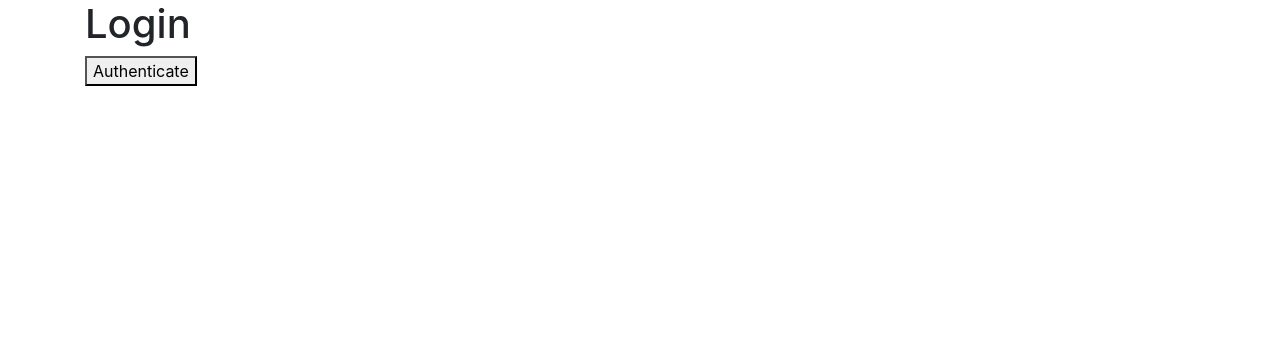
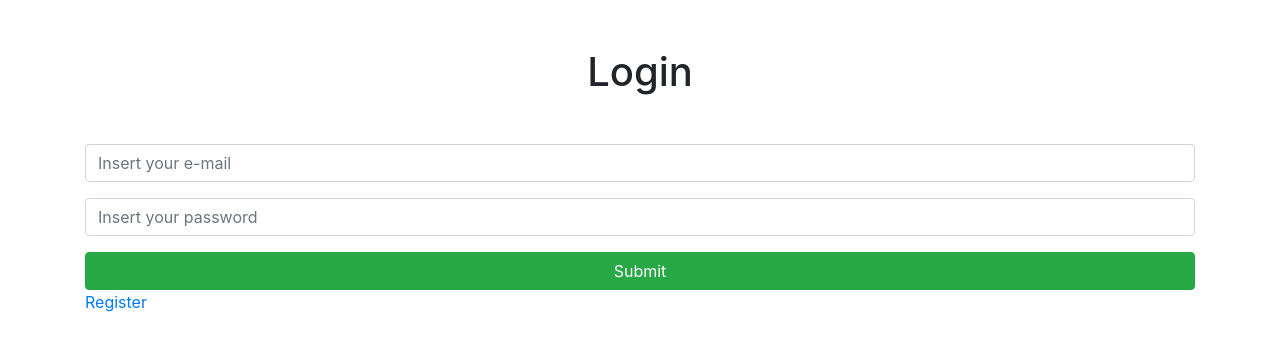
Before and after one commit to Rapha-Y/PERN_todo_list, a React (Create React App) app in the folder client/: page /login in a window 1280 px wide. Shown: the top 350 px of the page. Built offline with nearby package versions, Linux system fonts and the light colour scheme.

Commit message:
add functionality to login component

```diff
--- a/client/src/components/Login.js
+++ b/client/src/components/Login.js
@@ -1,10 +1,75 @@
-import React, { Fragment } from 'react';
+import React, { Fragment, useState } from 'react';
+import { Link } from 'react-router-dom';
 
 const Login = ({ setAuth }) => {
+    const [inputs, setInputs] = useState({
+        email: '',
+        password: ''
+    });
+
+    const { email, password } = inputs;
+
+    const onChange = e => {
+        setInputs({
+            ...inputs,
+            [e.target.name]: e.target.value
+        });
+    };
+
+    const onSubmitForm = async (e) => {
+        e.preventDefault();
+
+        try {
+            const body = { email, password };
+
+            const response = await fetch(
+                'http://localhost:5000/auth/login',
+                {
+                    method: 'POST',
+                    headers: {
+                        'Content-Type': 'application/json'
+                    },
+                    body: JSON.stringify(body)
+                }
+            );
+
+            const parseRes = await response.json();
+
+            localStorage.setItem('token', parseRes.token);
+
+            setAuth(true);
+        } catch (error) {
+            console.log(error.message);
+        }
+    }
+
     return (
         <Fragment>
-            <h1>Login</h1>
-            <button onClick={() => setAuth(true)}>Authenticate</button>
+            <Fragment>
+                <h1 className='text-center my-5'>Login</h1>
+                <form onSubmit={onSubmitForm}>
+                    <input
+                        type='email'
+                        name='email'
+                        placeholder='Insert your e-mail'
+                        className='form-control my-3'
+                        value={email}
+                        onChange={e => onChange(e)}
+                    />
+                    <input
+                        type='password'
+                        name='password'
+                        placeholder='Insert your password'
+                        className='form-control my-3'
+                        value={password}
+                        onChange={e => onChange(e)}
+                    />
+                    <button className='btn btn-success btn-block'>
+                        Submit
+                    </button>
+                </form>
+                <Link to='/register'>Register</Link>
+            </Fragment>
         </Fragment>
     );
 };
--- a/client/src/components/Register.js
+++ b/client/src/components/Register.js
@@ -1,4 +1,5 @@
 import React, { Fragment, useState } from 'react';
+import { Link } from 'react-router-dom';
 
 const Register = ({ setAuth }) => {
     const [inputs, setInputs] = useState({
@@ -75,6 +76,7 @@
                     Submit
                 </button>
             </form>
+            <Link to='/login'>Login</Link>
         </Fragment>
     );
 };
```
Also changed, not shown: 1 other file (tests, documents, lock files or other folders).
